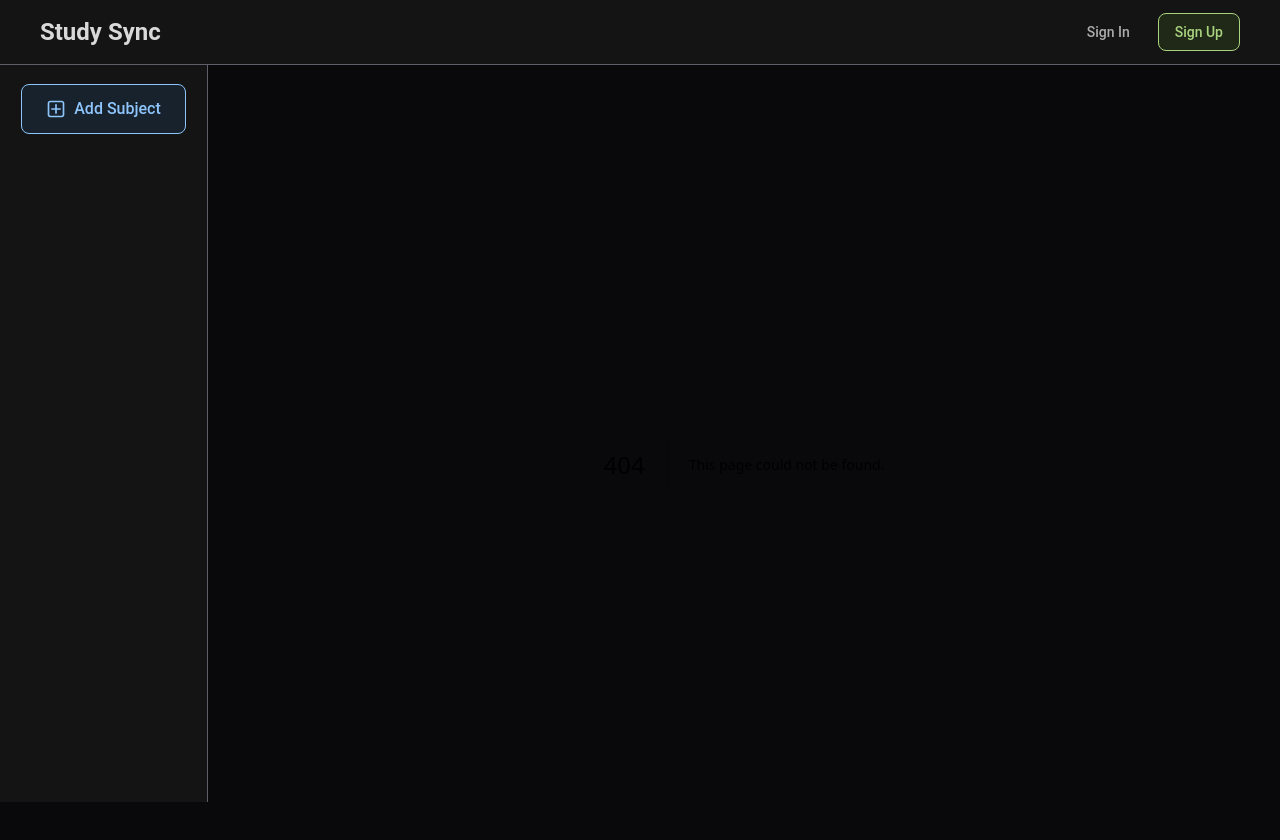
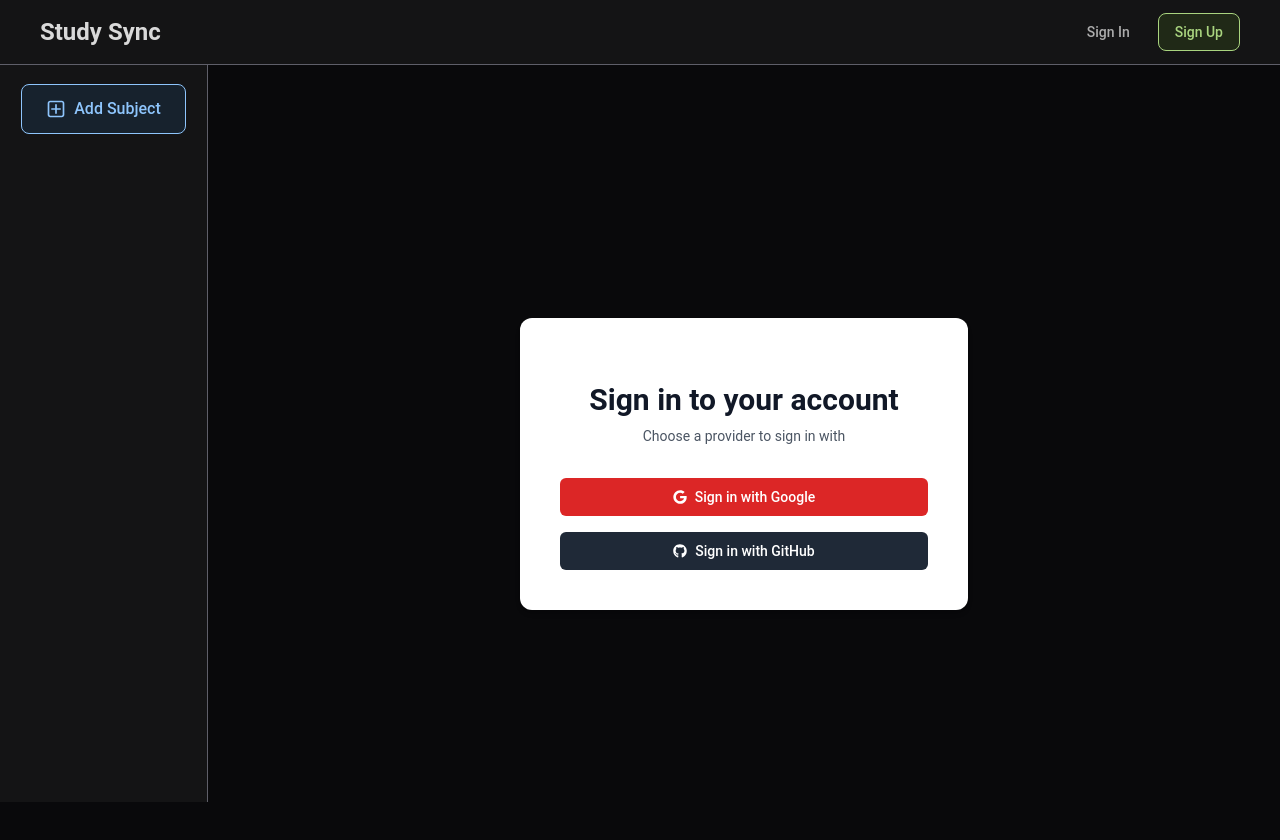
Before and after one commit to TanishqKashla/ClarioAI, a Next.js app: page /auth/signin in a window 1280 px wide. Before the commit this address had no page. Shown: the top 840 px of the page. Built offline with nearby package versions, Linux system fonts and the light colour scheme; no server answers; what groq-sdk would draw is missing.

Commit message:
Added o auth

```diff
--- a/package.json
+++ b/package.json
@@ -11,7 +11,10 @@
   "dependencies": {
     "@tailwindcss/typography": "^0.5.16",
     "groq-sdk": "^0.15.0",
+    "mongodb": "^6.15.0",
+    "mongoose": "^8.13.2",
     "next": "15.2.1",
+    "next-auth": "^5.0.0-beta.25",
     "react": "^19.0.0",
     "react-dom": "^19.0.0",
     "react-icons": "^5.5.0",
--- /dev/null
+++ b/src/app/api/auth/[...nextauth]/route.js
@@ -0,0 +1,4 @@
+import { handlers } from "@/lib/auth";
+
+export const GET = handlers.GET;
+export const POST = handlers.POST;
--- /dev/null
+++ b/src/app/auth/signin/page.js
@@ -0,0 +1,39 @@
+"use client";
+
+import { signIn } from "next-auth/react";
+import { FaGoogle, FaGithub } from "react-icons/fa";
+
+export default function SignIn() {
+  return (
+    <div className="flex min-h-screen flex-col items-center justify-center py-2">
+      <div className="w-full max-w-md space-y-8 p-10 bg-white rounded-xl shadow-md">
+        <div className="text-center">
+          <h2 className="mt-6 text-3xl font-bold text-gray-900">
+            Sign in to your account
+          </h2>
+          <p className="mt-2 text-sm text-gray-600">
+            Choose a provider to sign in with
+          </p>
+        </div>
+
+        <div className="mt-8 space-y-4">
+          <button
+            onClick={() => signIn("google", { callbackUrl: "/" })}
+            className="group flex w-full justify-center items-center rounded-md border border-transparent bg-red-600 py-2 px-4 text-sm font-medium text-white hover:bg-red-700 focus:outline-none focus:ring-2 focus:ring-red-500 focus:ring-offset-2"
+          >
+            <FaGoogle className="mr-2" />
+            Sign in with Google
+          </button>
+
+          <button
+            onClick={() => signIn("github", { callbackUrl: "/" })}
+            className="group flex w-full justify-center items-center rounded-md border border-transparent bg-gray-800 py-2 px-4 text-sm font-medium text-white hover:bg-gray-900 focus:outline-none focus:ring-2 focus:ring-gray-500 focus:ring-offset-2"
+          >
+            <FaGithub className="mr-2" />
+            Sign in with GitHub
+          </button>
+        </div>
+      </div>
+    </div>
+  );
+}
--- a/src/app/layout.js
+++ b/src/app/layout.js
@@ -2,6 +2,7 @@ import Navbar from '@/components/layout/Navbar';
 import './globals.css'
 import StudyPlanWrapper from '@/components/providers/StudyPlanWrapper';
 import Sidebar from '@/components/layout/Sidebar';
+import { SessionProvider } from '@/components/providers/SessionProvider';
 
 export const metadata = {
   title: 'StudySync - Your Study Planning Companion',
@@ -12,6 +13,7 @@ export default function RootLayout({ children }) {
   return (
     <html lang="en">
       <body className="flex flex-col  bg-dark-200">
+        <SessionProvider>
           <StudyPlanWrapper>
             <Navbar />
             <div className="flex flex-1 overflow-hidden mt-16">
@@ -19,6 +21,7 @@ export default function RootLayout({ children }) {
               <main className="flex-1 ml-52 overflow-auto">{children}</main>
             </div>
           </StudyPlanWrapper>
+        </SessionProvider>
       </body>
     </html>
   );
--- a/src/components/layout/Navbar.jsx
+++ b/src/components/layout/Navbar.jsx
@@ -1,15 +1,45 @@
+"use client";
+
 import React from 'react'
 import Button from '../common/Button'
+import { useSession, signIn, signOut } from "next-auth/react"
+import Link from 'next/link'
 
 const Navbar = () => {
+  const { data: session, status } = useSession();
+  const isLoading = status === "loading";
+
   return (
       <div>
           <nav className="bg-dark-100 border-b border-border z-10 fixed w-full">
                 <div className="flex h-16 px-10 justify-between items-center">
-                    <h1 className="text-light-100 text-2xl font-bold">Study Sync</h1>
-                    <div className="flex gap-3 text-sm">
-                        <Button children={'Sign In'} ClassName='border-none' variant='inactive'/>
-                        <Button children={'Sign Up'}/>
+                    <Link href="/" className="text-light-100 text-2xl font-bold">Study Sync</Link>
+                    <div className="flex gap-3 text-sm items-center">
+                        {isLoading ? (
+                          <div className="h-8 w-24 bg-gray-600 animate-pulse rounded"></div>
+                        ) : session ? (
+                          <>
+                            <span className="text-light-100">Hello, {session.user.name}</span>
+                            <Button
+                              onClick={() => signOut({ callbackUrl: '/' })}
+                              children={'Sign Out'}
+                              ClassName='border-none'
+                              variant='inactive'
+                            />
+                          </>
+                        ) : (
+                          <>
+                            <Button
+                              onClick={() => signIn()}
+                              children={'Sign In'}
+                              ClassName='border-none'
+                              variant='inactive'
+                            />
+                            <Link href="/auth/signin">
+                              <Button children={'Sign Up'}/>
+                            </Link>
+                          </>
+                        )}
                     </div>
                 </div>
             </nav>
--- /dev/null
+++ b/src/components/providers/SessionProvider.jsx
@@ -0,0 +1,7 @@
+"use client";
+
+import { SessionProvider as NextAuthSessionProvider } from "next-auth/react";
+
+export function SessionProvider({ children }) {
+  return <NextAuthSessionProvider>{children}</NextAuthSessionProvider>;
+}
--- /dev/null
+++ b/src/lib/auth.js
@@ -0,0 +1,28 @@
+import NextAuth from "next-auth";
+import Google from "next-auth/providers/google";
+import GitHub from "next-auth/providers/github";
+
+export const { handlers, auth, signIn, signOut } = NextAuth({
+  providers: [
+    Google({
+      clientId: process.env.GOOGLE_CLIENT_ID,
+      clientSecret: process.env.GOOGLE_CLIENT_SECRET,
+    }),
+    GitHub({
+      clientId: process.env.GITHUB_ID,
+      clientSecret: process.env.GITHUB_SECRET,
+    }),
+  ],
+  callbacks: {
+    async session({ session, token }) {
+      // Add user info to the session
+      if (session.user && token.sub) {
+        session.user.id = token.sub;
+      }
+      return session;
+    },
+  },
+  pages: {
+    signIn: "/auth/signin",
+  },
+});
```
Also changed, not shown: 1 other file (tests, documents, lock files or other folders). Lines whose indentation alone changed are shown as unchanged.
